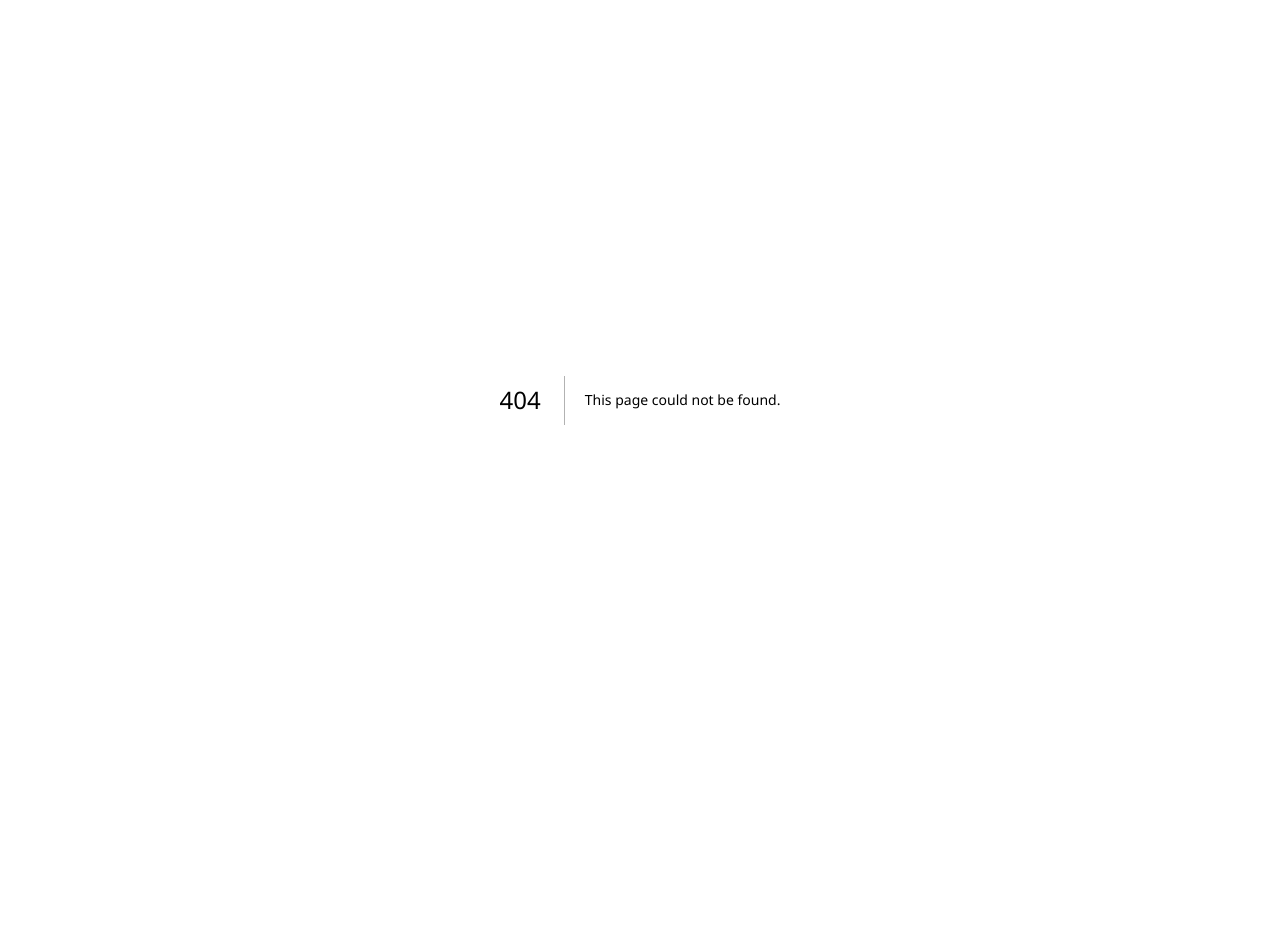
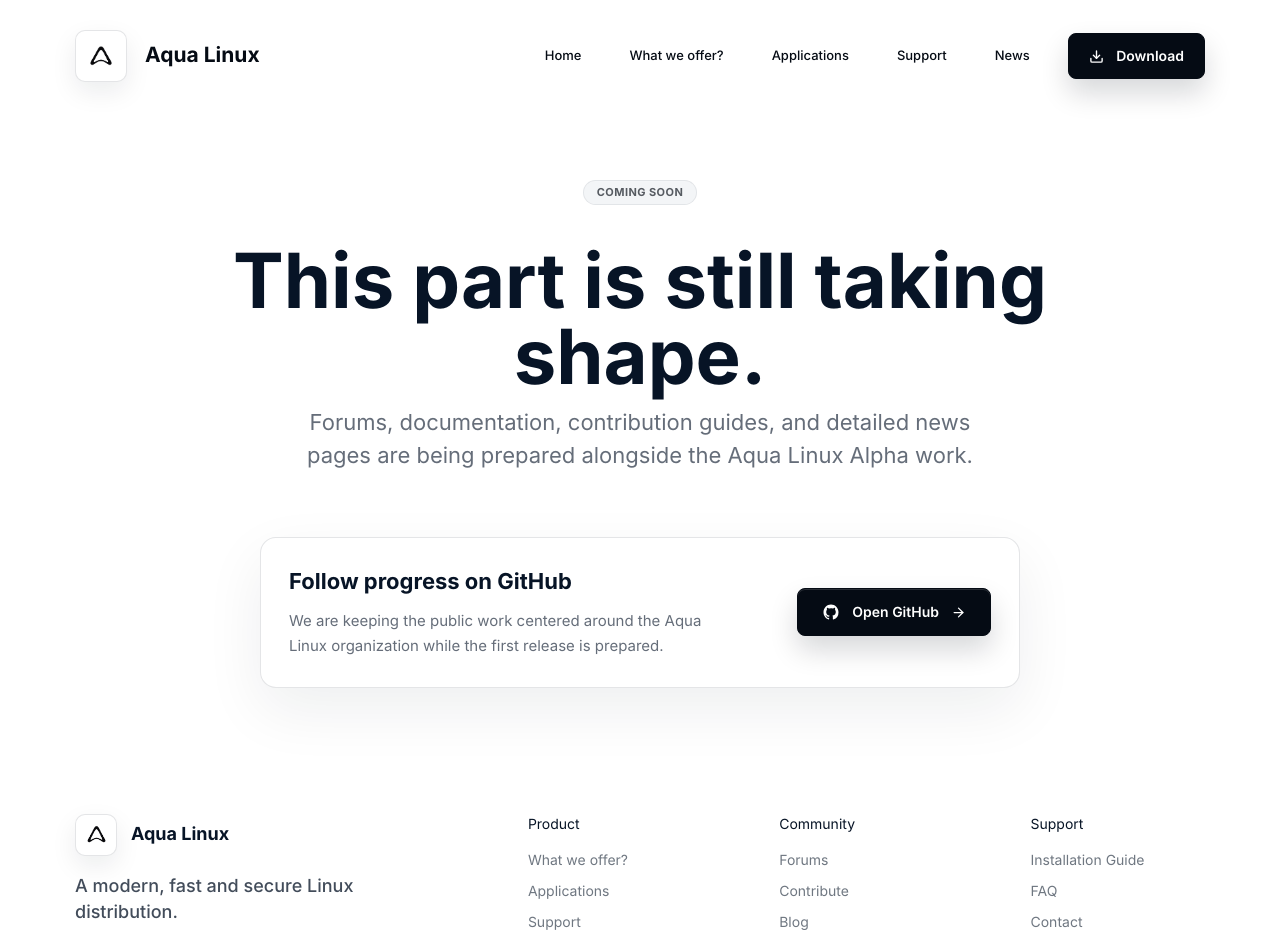
Before and after one commit to aqua-linux/aqua-website, a Next.js app: page /coming-soon in a window 1280 px wide. Before the commit this address had no page. Shown: the top 945 px of the page. Before the commit the page ends 800 px from the top, so only its background shows below. Built offline with nearby package versions, Linux system fonts and the light colour scheme.

Commit message:
Add coming soon page for unfinished links

```diff
--- /dev/null
+++ b/app/coming-soon/page.tsx
@@ -0,0 +1,28 @@
+import { ArrowRight } from "lucide-react";
+import { GithubMark, PageHero, PageShell } from "../site";
+
+export default function ComingSoonPage() {
+  return (
+    <PageShell>
+      <PageHero
+        kicker="Coming soon"
+        title="This part is still taking shape."
+        copy="Forums, documentation, contribution guides, and detailed news pages are being prepared alongside the Aqua Linux Alpha work."
+      />
+      <section className="coming-soon-panel">
+        <div>
+          <h2>Follow progress on GitHub</h2>
+          <p>
+            We are keeping the public work centered around the Aqua Linux
+            organization while the first release is prepared.
+          </p>
+        </div>
+        <a className="primary-cta" href="https://github.com/aqua-linux">
+          <GithubMark />
+          Open GitHub
+          <ArrowRight size={15} />
+        </a>
+      </section>
+    </PageShell>
+  );
+}
--- a/app/globals.css
+++ b/app/globals.css
@@ -1048,6 +1048,40 @@
   text-underline-offset: 4px;
 }
 
+.coming-soon-panel {
+  display: flex;
+  align-items: center;
+  justify-content: space-between;
+  gap: 28px;
+  width: min(760px, calc(100% - 44px));
+  margin: 0 auto 84px;
+  padding: 28px;
+  border: 1px solid var(--panel-line);
+  border-radius: 16px;
+  background: #ffffff;
+  box-shadow: 0 22px 60px rgba(15, 23, 42, 0.07);
+}
+
+.coming-soon-panel h2 {
+  margin: 0 0 10px;
+  color: #071426;
+  font-size: 22px;
+  font-weight: 650;
+}
+
+.coming-soon-panel p {
+  max-width: 420px;
+  margin: 0;
+  color: rgba(7, 20, 38, 0.62);
+  font-size: 15px;
+  line-height: 1.65;
+}
+
+.coming-soon-panel .primary-cta svg:first-child {
+  width: 18px;
+  height: 18px;
+}
+
 .subpage-hero h1 {
   max-width: 920px;
   margin: 8px 0 12px;
@@ -1245,6 +1279,13 @@
     padding: 26px 20px;
   }
 
+  .coming-soon-panel {
+    flex-direction: column;
+    align-items: flex-start;
+    margin-bottom: 52px;
+    padding: 24px;
+  }
+
   .waitlist-form {
     grid-template-columns: 1fr;
   }
--- a/app/site.tsx
+++ b/app/site.tsx
@@ -117,22 +117,22 @@
       </nav>
       <nav aria-label="Community navigation">
         <h2>Community</h2>
-        <a href="/community">Forums</a>
-        <a href="/community">Contribute</a>
-        <a href="/community">Blog</a>
+        <a href="/coming-soon">Forums</a>
+        <a href="/coming-soon">Contribute</a>
+        <a href="/coming-soon">Blog</a>
       </nav>
       <nav aria-label="Support navigation">
         <h2>Support</h2>
-        <a href="/download">Installation Guide</a>
-        <a href="/community">FAQ</a>
-        <a href="/community">Contact</a>
+        <a href="/coming-soon">Installation Guide</a>
+        <a href="/coming-soon">FAQ</a>
+        <a href="/coming-soon">Contact</a>
       </nav>
       <p className="footer-copy">© 2025 Aqua Linux. All rights reserved.</p>
     </footer>
   );
 }
 
-function GithubMark() {
+export function GithubMark() {
   return (
     <svg viewBox="0 0 24 24" aria-hidden="true" focusable="false">
       <path
@@ -154,7 +154,7 @@
         <div>
           <h2>Latest updates</h2>
         </div>
-        <a className="light-button" href="/community">
+        <a className="light-button" href="/coming-soon">
           View all news
           <ArrowRight size={16} />
         </a>
@@ -165,7 +165,7 @@
             <p>{date}</p>
             <h3>{title}</h3>
             <span>{body}</span>
-            <a href="/community">Read more <ArrowRight size={14} /></a>
+            <a href="/coming-soon">Read more <ArrowRight size={14} /></a>
             <div className="news-badge" aria-hidden="true">
               {badge === "bag" ? <ShoppingBag size={30} /> : badge === "users" ? <Users size={30} /> : badge}
             </div>
@@ -188,10 +188,10 @@
         </p>
       </div>
       <nav className="support-links" aria-label="Support links">
-        <a href="/download">Installation Guide <ArrowRight size={15} /></a>
-        <a href="/community">FAQs <ArrowRight size={15} /></a>
-        <a href="/community">Community Forums <ArrowRight size={15} /></a>
-        <a href="/community">Contact Us <ArrowRight size={15} /></a>
+        <a href="/coming-soon">Installation Guide <ArrowRight size={15} /></a>
+        <a href="/coming-soon">FAQs <ArrowRight size={15} /></a>
+        <a href="/coming-soon">Community Forums <ArrowRight size={15} /></a>
+        <a href="/coming-soon">Contact Us <ArrowRight size={15} /></a>
       </nav>
       <div className="support-bubbles" aria-hidden="true">
         <MessageCircle size={86} />
```
Also changed, not shown: 1 other file (tests, documents, lock files or other folders).
